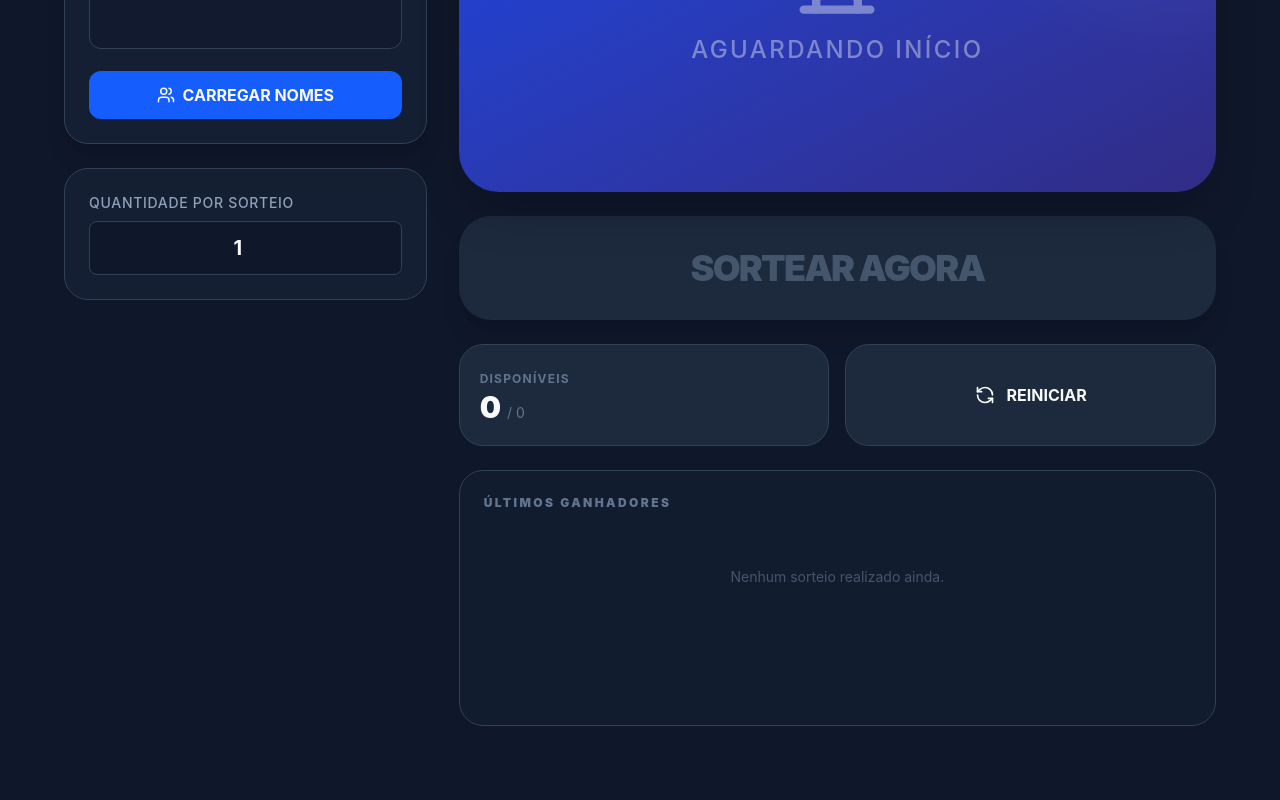
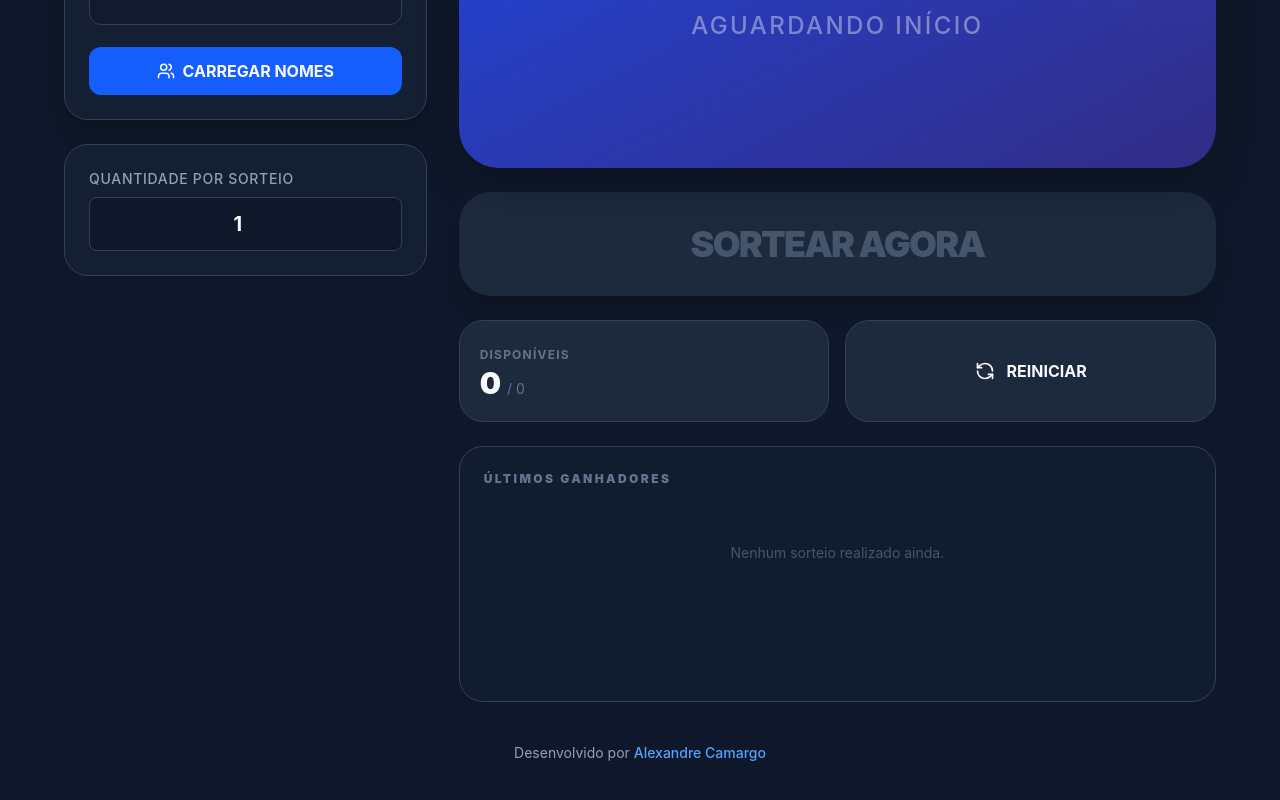
Before and after one commit to alexandrecamargo10/sorteador-pro, a React (Vite) app: page / in a window 1280 px wide. Shown: the part 360-1160 px from the top of the page. Before the commit the page ends 1118 px from the top, so only its background shows below. Built offline with nearby package versions, Linux system fonts and the light colour scheme.

Commit message:
Adicionado ; como separador e rodapé

```diff
--- a/src/App.tsx
+++ b/src/App.tsx
@@ -52,7 +52,6 @@ const App: React.FC = () => {
         <h1 className="text-4xl font-black flex items-center gap-3 justify-center mb-2">
           <LayoutPanelTop className="text-blue-500" /> SORTEADOR <span className="text-blue-500 text-outline">PRO</span>
         </h1>
-        <p className="text-slate-400">Desenvolvido por Meu Parça dos Códigos</p>
       </header>
 
       <main className="w-full max-w-6xl grid grid-cols-1 lg:grid-cols-12 gap-8">
@@ -160,8 +159,20 @@ const App: React.FC = () => {
             </div>
           </div>
         </section>
-
       </main>
+      <footer className="mt-8 py-2 flex flex-col items-center justify-center w-full border-t border-slate-800/30">
+        <p className="text-slate-400 text-sm">
+          Desenvolvido por{' '}
+          <a
+            href="https://www.linkedin.com/in/alexandrecamargo10/"
+            target="_blank"
+            rel="noopener noreferrer"
+            className="text-blue-400 hover:text-blue-300 transition-colors font-medium"
+          >
+            Alexandre Camargo
+          </a>
+        </p>
+      </footer>
     </div>
   );
 };
--- a/src/utils/logicaSorteador.ts
+++ b/src/utils/logicaSorteador.ts
@@ -4,7 +4,7 @@
  */
 export const filtrarNomes = (textoBruto: string): string[] => {
   return textoBruto
-    .split(/[\n,]+/) // Divide por quebra de linha ou vírgula
+    .split(/[\n,;]+/) // Divide por quebra de linha ou vírgula
     .map(nome => nome.trim()) // Remove espaços em branco nas pontas
     .filter(nome => nome.length > 0); // Remove linhas vazias
 };
```
